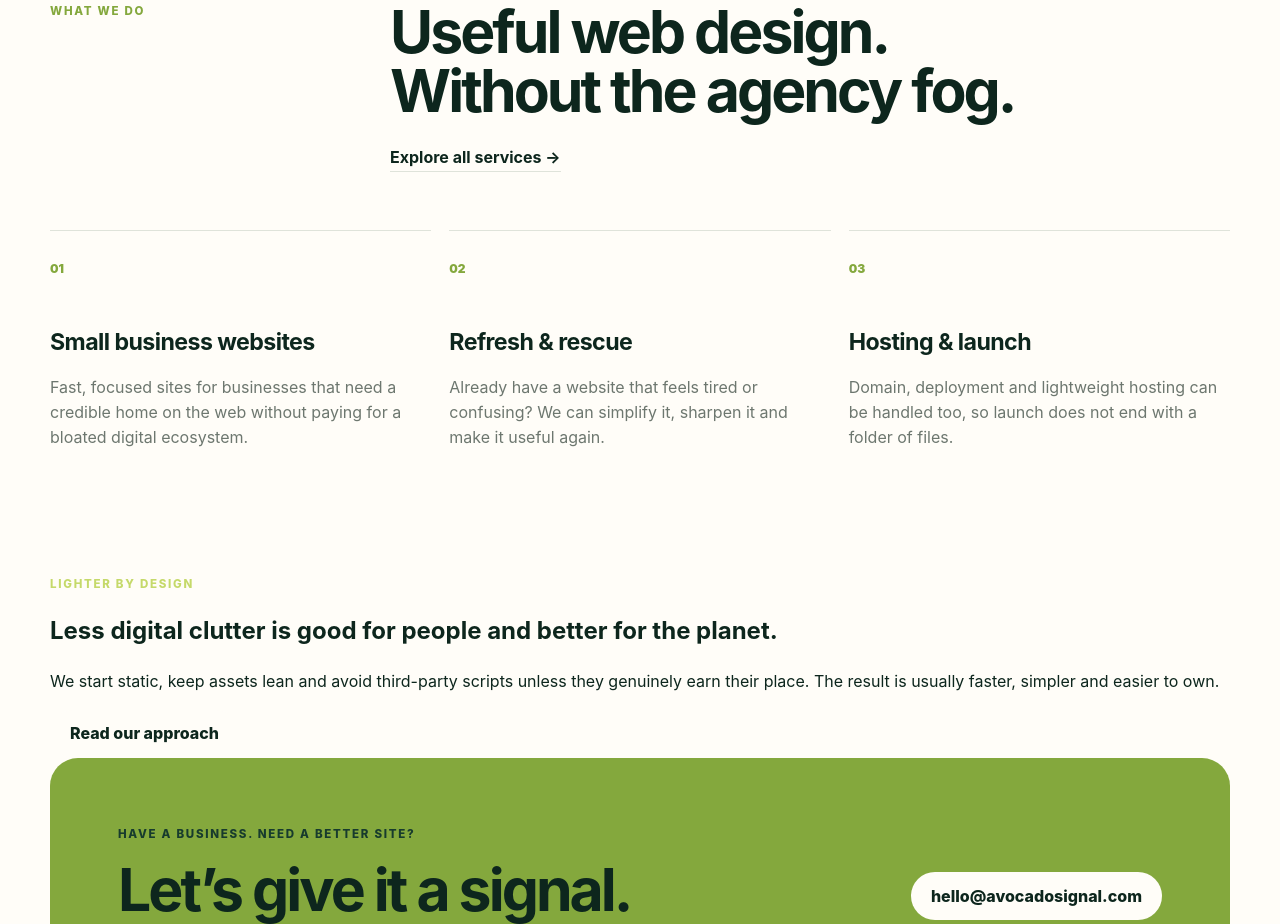
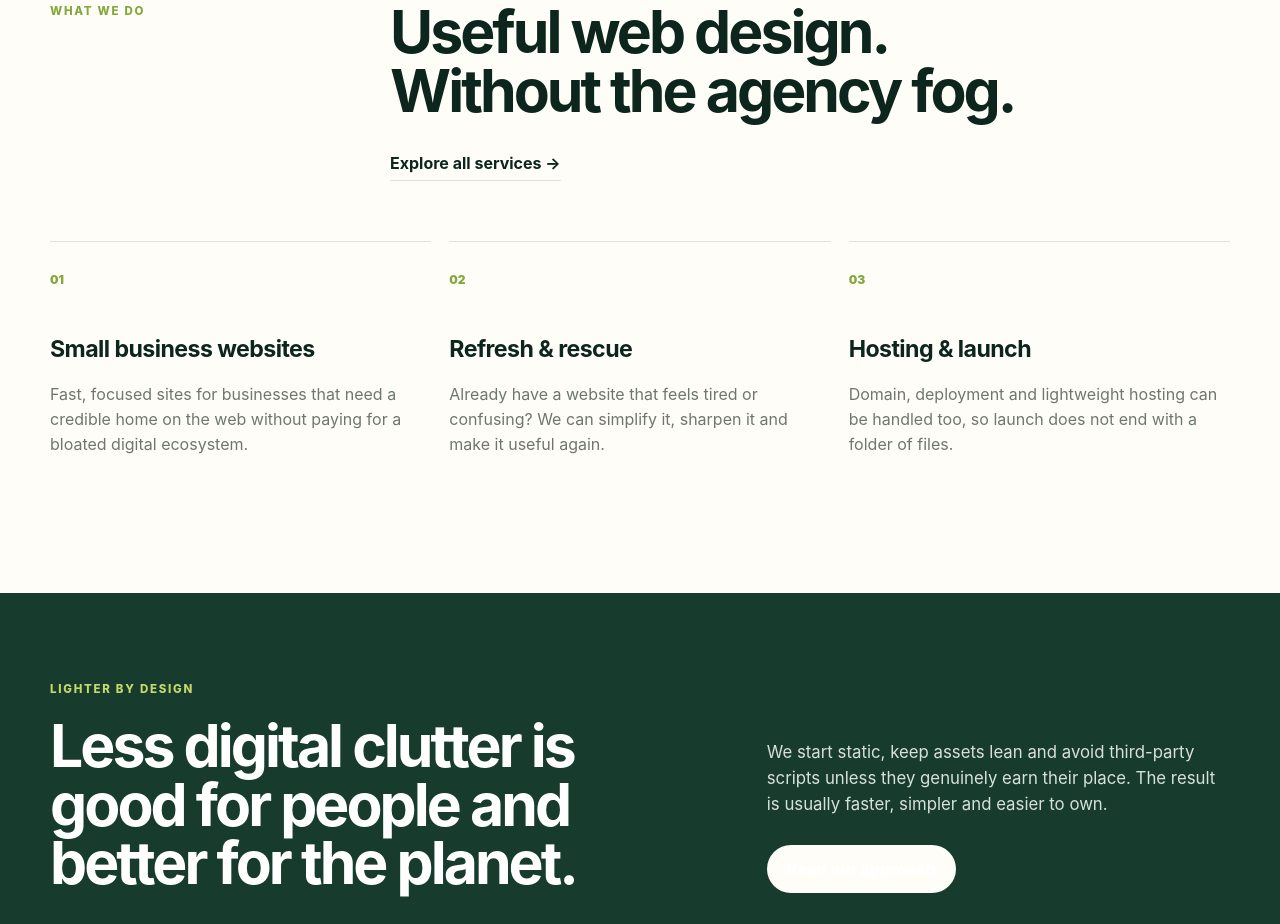
Before and after one commit to misterel72/avocado-signal, an Astro site: page / in a window 1280 px wide. Shown: the part 1393-2317 px from the top of the page. Built offline with nearby package versions, Linux system fonts and the light colour scheme; Astro itself is replaced by a stand-in of ours.

Commit message:
Style three-page Avocado site and mobile navigation

```diff
--- a/src/styles/global.css
+++ b/src/styles/global.css
@@ -12,7 +12,7 @@
 }
 
 * { box-sizing: border-box; }
-html { scroll-behavior: smooth; scroll-padding-top: 112px; }
+html { scroll-behavior: smooth; }
 body {
   margin: 0;
   background: var(--paper);
@@ -22,6 +22,7 @@ body {
 }
 a { color: inherit; }
 .shell { width: min(var(--max), calc(100% - 40px)); margin-inline: auto; }
+
 .site-header {
   position: sticky;
   top: 0;
@@ -33,32 +34,28 @@ a { color: inherit; }
   align-items: center;
   justify-content: space-between;
   gap: 32px;
-  background: rgba(255, 253, 248, .92);
-  backdrop-filter: blur(14px);
-  -webkit-backdrop-filter: blur(14px);
-  border-bottom: 1px solid rgba(223, 227, 218, .85);
+  background: rgba(255, 253, 248, .94);
 }
 .site-header::before {
   content: '';
   position: absolute;
-  top: 0;
-  bottom: 0;
-  left: 50%;
+  inset: 0 auto 0 50%;
   width: 100vw;
   transform: translateX(-50%);
-  background: rgba(255, 253, 248, .92);
+  background: rgba(255, 253, 248, .94);
   backdrop-filter: blur(14px);
   -webkit-backdrop-filter: blur(14px);
-  border-bottom: 1px solid rgba(223, 227, 218, .85);
+  border-bottom: 1px solid rgba(223, 227, 218, .9);
   z-index: -1;
 }
-.brand { display: inline-flex; align-items: center; gap: 12px; text-decoration: none; }
+.brand { display: inline-flex; align-items: center; gap: 12px; text-decoration: none; flex: 0 0 auto; }
 .brand-copy { display: grid; line-height: 1.05; }
-.brand-copy strong { font-size: 1.08rem; letter-spacing: -0.02em; text-transform: uppercase; }
+.brand-copy strong { font-size: 1.08rem; letter-spacing: -.02em; text-transform: uppercase; }
 .brand-copy small { margin-top: 6px; color: var(--muted); font-size: .74rem; }
 .brand-mark { width: 44px; height: 44px; position: relative; display: inline-block; }
 .avocado-body {
-  position: absolute; inset: 3px 10px 3px 5px;
+  position: absolute;
+  inset: 3px 10px 3px 5px;
   background: var(--lime);
   border: 3px solid var(--ink);
   border-radius: 58% 58% 62% 62% / 72% 72% 40% 40%;
@@ -68,35 +65,47 @@ a { color: inherit; }
 .signal-line { position: absolute; border: 2px solid var(--avocado); border-left: 0; border-bottom: 0; border-radius: 0 100% 0 0; transform: rotate(15deg); }
 .signal-one { width: 13px; height: 13px; right: 3px; top: 8px; }
 .signal-two { width: 20px; height: 20px; right: -3px; top: 2px; }
-nav { display: flex; gap: 28px; align-items: center; font-size: .9rem; font-weight: 650; }
-nav a { text-decoration: none; }
+nav { display: flex; gap: 26px; align-items: center; font-size: .9rem; font-weight: 650; }
+nav a { text-decoration: none; white-space: nowrap; }
 nav a:not(.nav-cta) { position: relative; }
 nav a:not(.nav-cta)::after {
   content: '';
   position: absolute;
   left: 0;
   right: 100%;
-  bottom: -6px;
+  bottom: -7px;
   height: 2px;
   background: var(--avocado);
   transition: right .2s ease;
 }
 nav a:not(.nav-cta):hover::after,
-nav a:not(.nav-cta):focus-visible::after { right: 0; }
+nav a:not(.nav-cta):focus-visible::after,
+nav a.active::after { right: 0; }
 .nav-cta { border: 1px solid var(--ink); border-radius: 999px; padding: 10px 16px; transition: background .2s ease, color .2s ease; }
 .nav-cta:hover, .nav-cta:focus-visible { background: var(--ink); color: white; }
+
+.eyebrow, .section-kicker { text-transform: uppercase; letter-spacing: .15em; font-size: .72rem; font-weight: 800; color: var(--avocado); margin: 0 0 18px; }
+.section-kicker.light { color: var(--lime); }
+h1, h2, h3, p { margin-top: 0; }
+h1 { font-size: clamp(3.4rem, 7vw, 6.8rem); line-height: .92; letter-spacing: -.065em; margin-bottom: 28px; max-width: 900px; }
+h1 span { color: var(--avocado); }
+.manifesto h2,
+.section-heading h2,
+.eco-panel h2,
+.cta h2,
+.home-approach h2,
+.quote-band h2 { font-size: clamp(2.4rem, 4.6vw, 4.5rem); line-height: 1; letter-spacing: -.05em; margin-bottom: 24px; }
+
 .hero { min-height: 670px; display: grid; grid-template-columns: 1.12fr .88fr; gap: 70px; align-items: center; padding-block: 72px 100px; }
-.eyebrow, .section-kicker { text-transform: uppercase; letter-spacing: .15em; font-size: .72rem; font-weight: 800; color: var(--avocado); margin: 0 0 18px; }
-h1, h2, h3, p { margin-top: 0; }
-h1 { font-size: clamp(3.4rem, 7vw, 6.8rem); line-height: .92; letter-spacing: -.065em; margin-bottom: 28px; max-width: 850px; }
-h1 span { color: var(--avocado); }
-.hero-intro { max-width: 670px; color: #4d5a52; font-size: 1.16rem; }
+.hero-intro, .page-intro { max-width: 690px; color: #4d5a52; font-size: 1.16rem; }
 .hero-actions { display: flex; gap: 24px; align-items: center; margin-top: 34px; flex-wrap: wrap; }
 .button { display: inline-flex; justify-content: center; align-items: center; min-height: 48px; padding: 0 20px; border-radius: 999px; text-decoration: none; font-weight: 800; }
 .button-primary { background: var(--ink); color: white; }
-.text-link { font-weight: 750; text-decoration: none; border-bottom: 1px solid var(--line); padding-bottom: 4px; }
+.button-light { background: var(--paper); white-space: nowrap; }
+.text-link { display: inline-block; font-weight: 750; text-decoration: none; border-bottom: 1px solid var(--line); padding-bottom: 4px; }
 .proof-strip { display: flex; flex-wrap: wrap; gap: 10px 20px; margin-top: 42px; color: var(--muted); font-size: .82rem; }
 .proof-strip span::before { content: '✓'; color: var(--avocado); margin-right: 7px; font-weight: 900; }
+
 .hero-card { background: var(--cream); border: 1px solid #e8e1d4; border-radius: 26px; padding: 16px; position: relative; transform: rotate(2deg); box-shadow: 0 30px 80px rgba(23,59,45,.09); }
 .browser-bar { height: 42px; display: flex; align-items: center; gap: 7px; padding: 0 5px; color: #8a908a; font-size: .72rem; }
 .browser-bar i { width: 8px; height: 8px; border-radius: 50%; background: #cbd1c7; }
@@ -110,22 +119,46 @@ h1 span { color: var(--avocado); }
 .mock-grid { display: grid; grid-template-columns: repeat(3,1fr); gap: 10px; margin-top: 65px; }
 .mock-grid div { height: 92px; border-radius: 10px; background: #edf0ea; }
 .eco-chip { position: absolute; right: -18px; bottom: 34px; background: var(--lime); color: var(--ink); padding: 11px 14px; border-radius: 999px; font-size: .75rem; font-weight: 850; box-shadow: 0 10px 30px rgba(23,59,45,.12); }
+
 .manifesto { background: var(--cream); padding: 92px 0; }
 .manifesto-grid { display: grid; grid-template-columns: .45fr 1.55fr; gap: 60px; }
-.manifesto h2, .section-heading h2, .eco-panel h2, .cta h2 { font-size: clamp(2.4rem, 4.6vw, 4.5rem); line-height: 1; letter-spacing: -.05em; margin-bottom: 24px; }
 .manifesto p:last-child { color: #5d675f; max-width: 760px; font-size: 1.06rem; }
 .section { padding-block: 110px; }
 .section-heading { display: grid; grid-template-columns: .5fr 1.5fr; gap: 60px; align-items: start; }
+.section-heading > div .text-link { margin-top: 6px; }
 .service-grid { display: grid; grid-template-columns: repeat(3,1fr); gap: 18px; margin-top: 60px; }
 .service-card { border-top: 1px solid var(--line); padding: 24px 8px 0 0; }
 .service-card > span { color: var(--avocado); font-size: .75rem; font-weight: 900; }
-.service-card h3 { font-size: 1.45rem; margin: 46px 0 14px; letter-spacing: -.025em; }
+.service-card h3 { font-size: 1.45rem; margin: 42px 0 14px; letter-spacing: -.025em; }
 .service-card p { color: var(--muted); }
+.home-services { padding-bottom: 120px; }
+
+.home-approach { background: var(--ink); color: white; padding: 88px 0; margin-bottom: 110px; }
+.home-approach-grid { display: grid; grid-template-columns: 1.15fr .85fr; gap: 90px; align-items: end; }
+.home-approach h2 { margin-bottom: 0; }
+.home-approach-grid > div:last-child p { color: #d8e0db; font-size: 1.05rem; margin-bottom: 28px; }
+
+.page-hero { padding-block: 105px 100px; }
+.page-hero h1 { max-width: 1050px; }
+.page-intro { margin-bottom: 0; }
+.service-list { padding-bottom: 110px; }
+.service-detail { display: grid; grid-template-columns: 90px 1.25fr .75fr; gap: 44px; padding: 58px 0; border-top: 1px solid var(--line); }
+.service-detail-number { color: var(--avocado); font-size: .78rem; font-weight: 900; }
+.service-detail h2 { font-size: clamp(2rem, 3vw, 3.1rem); line-height: 1.05; letter-spacing: -.04em; margin-bottom: 18px; }
+.service-detail-copy > p:not(.service-lead) { color: var(--muted); max-width: 650px; }
+.service-lead { font-size: 1.08rem; font-weight: 650; max-width: 650px; }
+.service-includes { padding-top: 6px; }
+.service-includes ul { list-style: none; padding: 0; margin: 0; display: grid; gap: 10px; color: var(--muted); }
+.service-includes li { padding-bottom: 10px; border-bottom: 1px solid var(--line); }
+.service-includes li::before { content: '✓'; color: var(--avocado); font-weight: 900; margin-right: 9px; }
+.quote-band { background: var(--ink); color: white; padding: 90px 0; margin-bottom: 110px; }
+.quote-band-inner { display: grid; grid-template-columns: .4fr 1.6fr; gap: 70px; }
+.quote-band h2 { margin-bottom: 0; max-width: 900px; }
+
 .split-section { display: grid; grid-template-columns: 1fr 1fr; gap: 0; padding-top: 0; }
 .eco-panel, .process-panel { padding: 64px; }
 .eco-panel { background: var(--ink); color: white; border-radius: 28px 0 0 28px; }
 .process-panel { background: var(--cream); border-radius: 0 28px 28px 0; }
-.section-kicker.light { color: var(--lime); }
 .eco-panel p:not(.section-kicker) { color: #d8e0db; }
 .eco-panel ul { margin: 32px 0 0; padding: 0; list-style: none; display: grid; gap: 12px; }
 .eco-panel li::before { content: '↗'; color: var(--lime); margin-right: 10px; }
@@ -133,38 +166,61 @@ h1 span { color: var(--avocado); }
 .step > span { color: var(--avocado); font-weight: 900; font-size: .75rem; }
 .step h3 { margin-bottom: 6px; font-size: 1.22rem; }
 .step p { color: var(--muted); font-size: .92rem; margin-bottom: 0; }
+.about-split { padding-bottom: 110px; }
+.principles { padding-bottom: 110px; }
+.principle-grid { display: grid; grid-template-columns: repeat(3,1fr); gap: 30px; margin-top: 34px; }
+.principle-grid article { border-top: 1px solid var(--line); padding-top: 28px; }
+.principle-grid h3 { font-size: 1.45rem; letter-spacing: -.025em; margin-bottom: 12px; }
+.principle-grid p { color: var(--muted); }
+
 .cta { margin-bottom: 80px; padding: 68px; border-radius: 28px; background: var(--avocado); color: var(--ink-dark); display: flex; align-items: end; justify-content: space-between; gap: 40px; }
 .cta h2 { margin-bottom: 0; }
 .cta .section-kicker { color: var(--ink); }
-.button-light { background: var(--paper); white-space: nowrap; }
+
 .site-footer { border-top: 1px solid var(--line); min-height: 110px; display: grid; grid-template-columns: 1fr 1fr 1fr; align-items: center; gap: 20px; color: var(--muted); font-size: .8rem; }
 .site-footer p { margin: 0; }
 .site-footer p:nth-child(2) { text-align: center; }
 .site-footer p:last-child { text-align: right; }
 .footer-brand { display: flex; align-items: center; gap: 9px; color: var(--ink); }
 .mini-avocado { width: 14px; height: 19px; display: inline-block; border-radius: 60% 60% 55% 55% / 70% 70% 45% 45%; background: var(--lime); border: 2px solid var(--ink); transform: rotate(-15deg); }
+
 @media (max-width: 900px) {
-  nav a:not(.nav-cta) { display: none; }
-  .hero { grid-template-columns: 1fr; min-height: 0; padding-top: 52px; }
+  .hero { grid-template-columns: 1fr; min-height: 0; padding-top: 58px; }
   .hero-card { max-width: 580px; }
-  .manifesto-grid, .section-heading, .split-section { grid-template-columns: 1fr; }
-  .service-grid { grid-template-columns: 1fr; gap: 42px; }
+  .manifesto-grid, .section-heading, .split-section, .home-approach-grid, .quote-band-inner { grid-template-columns: 1fr; }
+  .service-grid, .principle-grid { grid-template-columns: 1fr; gap: 42px; }
+  .service-detail { grid-template-columns: 60px 1fr; }
+  .service-includes { grid-column: 2; }
   .eco-panel, .process-panel { border-radius: 24px; padding: 42px; }
   .process-panel { margin-top: 12px; }
   .cta { align-items: start; flex-direction: column; }
+  .home-approach-grid { gap: 34px; align-items: start; }
 }
+
+@media (max-width: 760px) {
+  .site-header { flex-wrap: wrap; gap: 8px; padding: 12px 0 10px; }
+  .site-header::before { border-bottom-color: var(--line); }
+  nav { order: 2; width: 100%; overflow-x: auto; gap: 20px; padding: 4px 0 5px; scrollbar-width: none; }
+  nav::-webkit-scrollbar { display: none; }
+  nav a { font-size: .82rem; }
+  .nav-cta { padding: 8px 12px; }
+}
+
 @media (max-width: 600px) {
-  html { scroll-padding-top: 94px; }
   .shell, .site-header { width: min(100% - 28px, var(--max)); }
-  .site-header { min-height: 78px; }
   .brand-copy small { display: none; }
-  .nav-cta { padding: 9px 13px; font-size: .8rem; }
   h1 { font-size: clamp(3rem, 15vw, 4.8rem); }
   .hero { gap: 46px; padding-bottom: 72px; }
   .mock-site { min-height: 300px; padding: 26px; }
   .manifesto { padding: 70px 0; }
   .section { padding-block: 80px; }
+  .page-hero { padding-block: 70px 64px; }
+  .service-detail { grid-template-columns: 1fr; gap: 18px; padding: 42px 0; }
+  .service-includes { grid-column: auto; }
+  .quote-band { padding: 70px 0; margin-bottom: 80px; }
   .eco-panel, .process-panel, .cta { padding: 34px 26px; }
+  .home-approach { padding: 70px 0; margin-bottom: 80px; }
+  .about-split, .principles, .service-list { padding-bottom: 80px; }
   .site-footer { grid-template-columns: 1fr; padding: 28px 0; gap: 6px; }
   .site-footer p:nth-child(2), .site-footer p:last-child { text-align: left; }
 }
```
